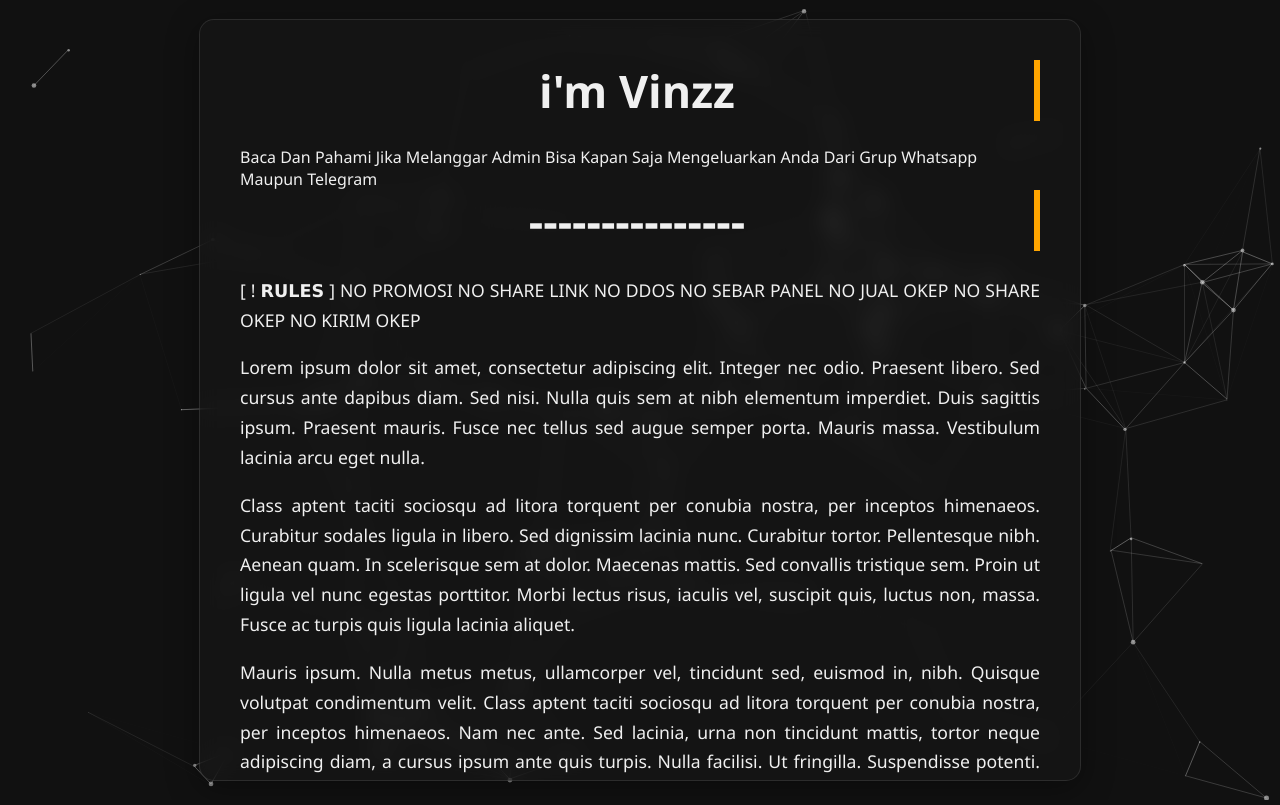
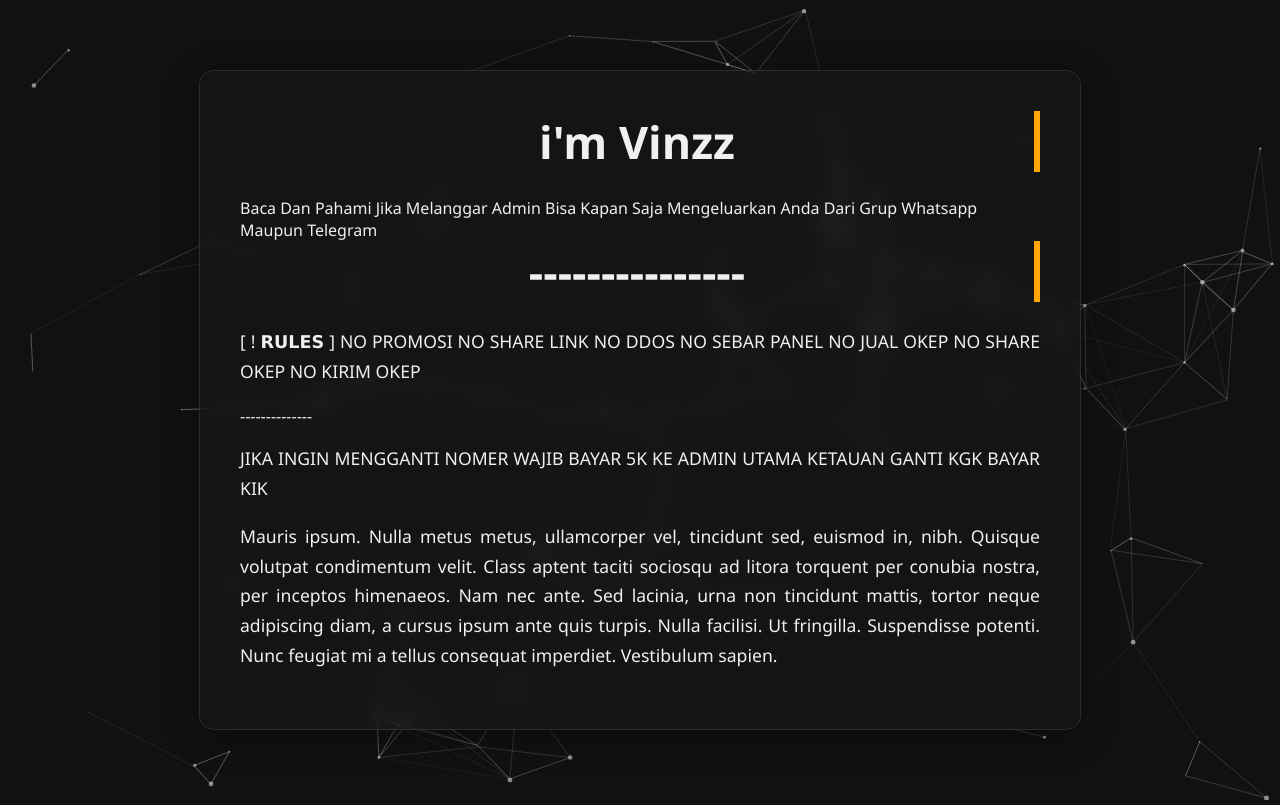
Before and after one commit to VinzzOfficial/Deskripsi, a plain HTML site: page index.html in a window 1280 px wide. Drawn offline with nearby package versions, Linux system fonts and the light colour scheme.

Commit message:
Update index.html

```diff
--- a/index.html
+++ b/index.html
@@ -95,11 +95,11 @@
             <p>
                 [ ! 𝗥𝗨𝗟𝗘𝗦 ] NO PROMOSI NO SHARE LINK NO DDOS NO SEBAR PANEL NO JUAL OKEP NO SHARE OKEP NO KIRIM OKEP
             </p>
+            <h>
+                --------------
+           </h>
             <p>
-                Lorem ipsum dolor sit amet, consectetur adipiscing elit. Integer nec odio. Praesent libero. Sed cursus ante dapibus diam. Sed nisi. Nulla quis sem at nibh elementum imperdiet. Duis sagittis ipsum. Praesent mauris. Fusce nec tellus sed augue semper porta. Mauris massa. Vestibulum lacinia arcu eget nulla.
-            </p>
-            <p>
-                Class aptent taciti sociosqu ad litora torquent per conubia nostra, per inceptos himenaeos. Curabitur sodales ligula in libero. Sed dignissim lacinia nunc. Curabitur tortor. Pellentesque nibh. Aenean quam. In scelerisque sem at dolor. Maecenas mattis. Sed convallis tristique sem. Proin ut ligula vel nunc egestas porttitor. Morbi lectus risus, iaculis vel, suscipit quis, luctus non, massa. Fusce ac turpis quis ligula lacinia aliquet.
+                JIKA INGIN MENGGANTI NOMER WAJIB BAYAR 5K KE ADMIN UTAMA KETAUAN GANTI KGK BAYAR KIK
             </p>
             <p>
                 Mauris ipsum. Nulla metus metus, ullamcorper vel, tincidunt sed, euismod in, nibh. Quisque volutpat condimentum velit. Class aptent taciti sociosqu ad litora torquent per conubia nostra, per inceptos himenaeos. Nam nec ante. Sed lacinia, urna non tincidunt mattis, tortor neque adipiscing diam, a cursus ipsum ante quis turpis. Nulla facilisi. Ut fringilla. Suspendisse potenti. Nunc feugiat mi a tellus consequat imperdiet. Vestibulum sapien.
```
